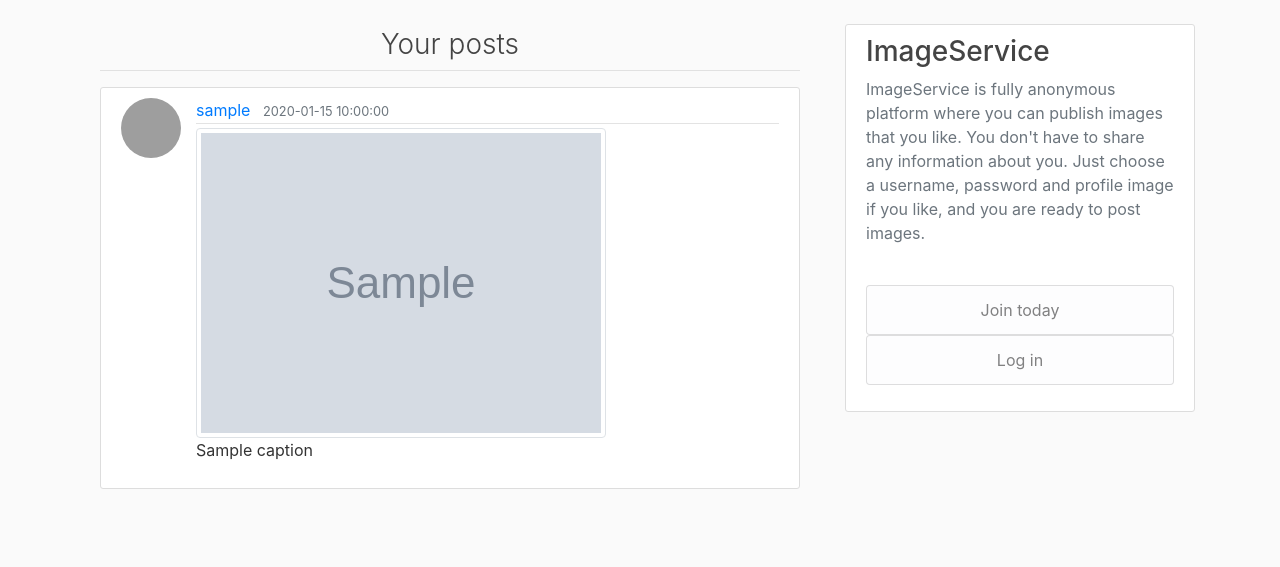
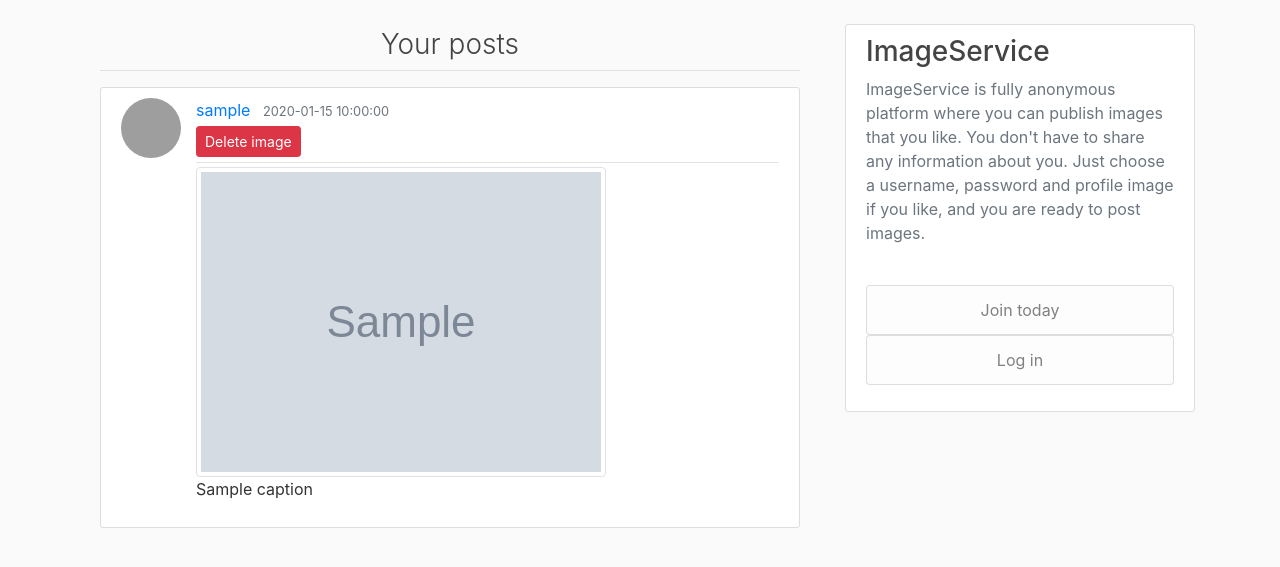
Before and after one commit to elmerihyvonen/ImageService, a Flask app: template src/templates/gallery.html in a window 1280 px wide. Shown: the part 56-623 px from the top of the page. Run offline with Flask 2, Linux system fonts and the light colour scheme; the template is opened without the code that fills it: most values are stand-ins (such as "Sample title", 1, 10 or a date in 2020); grey boxes marked "Sample" are stand-in pictures; some libraries are stand-ins or nearby versions; grey boxes are pictures that could not be loaded.

Commit message:
muokattua kuvien tallennusta

```diff
--- a/src/app.py
+++ b/src/app.py
@@ -232,7 +232,7 @@ def save_picture(profile_pic):
 @app.route('/image/<image_id>')
 def image(image_id):
     image = Image.get_by_id(image_id)
-    return render_template('image.html', image=image)
+    return render_template("image.html", image=image)
 
 # -------------------------------------------------------------------------------------------------------------------
 
--- a/src/templates/gallery.html
+++ b/src/templates/gallery.html
@@ -16,6 +16,11 @@
                 <div class="article-metadata">
                   <a class="mr-2" href="#">{{ image.username }}</a>
                   <small class="text-muted">{{ image.date }}</small>
+
+                  <div>
+                    <a class="btn btn-danger btn-sm mt-1 mb-1" href="{{ url_for('delete_image', image_id=image._id) }}">Delete image</a>
+                  </div>
+
                 </div>
                   <a href="{{ url_for('image', image_id=image._id) }}"><img class="img-thumbnail" src="{{ url_for('show_image', filename=image.filename) }}"  alt=""></a>
                   <p class="article-content">{{ image.caption }}</p>
```
